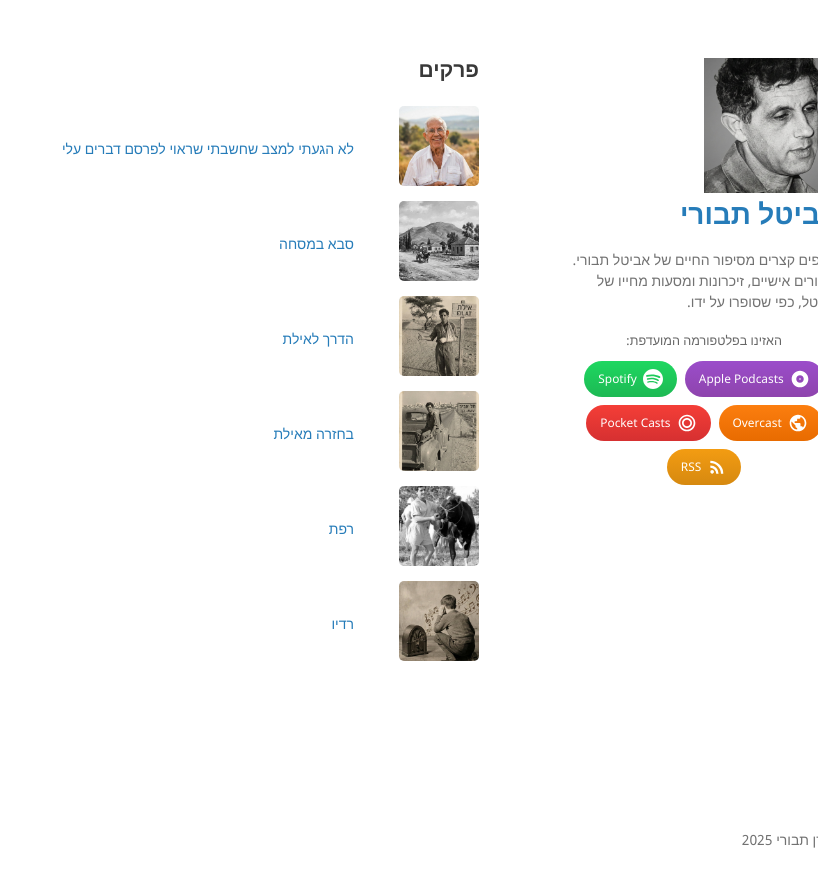
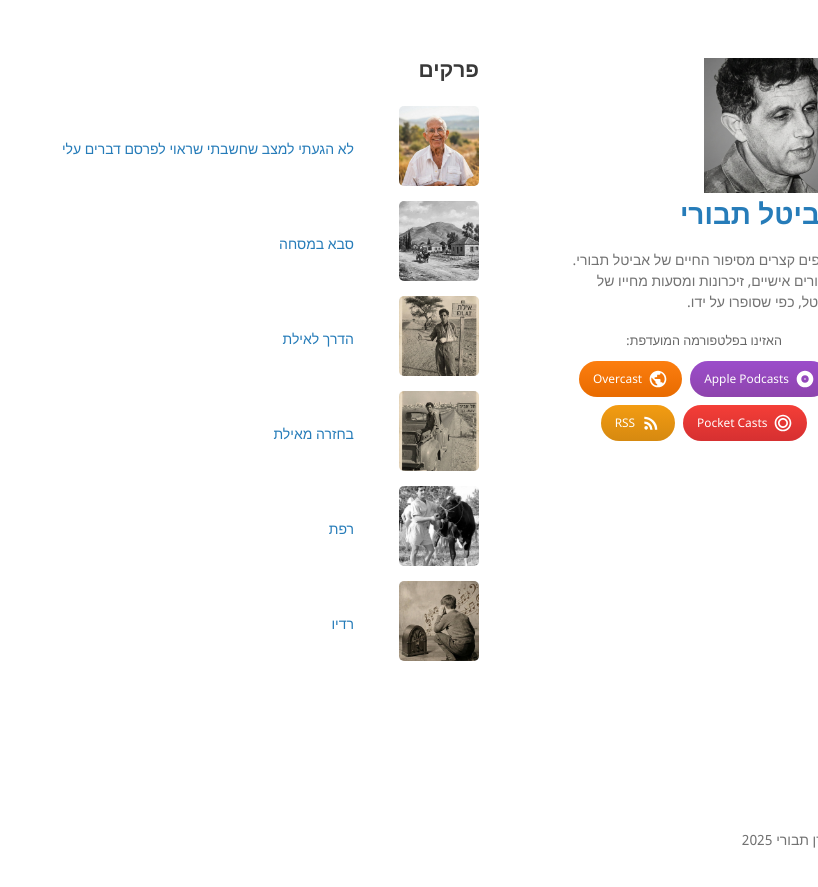
Before and after one commit to rantav/avital, a Jekyll site: the page built from index.md, in a window 1280 px wide. Shown: the top 887 px of the page, without its empty margins (462-1280 px from the left). Built offline with Jekyll 4.4.1, drawn with Linux system fonts in a browser that asks for light colours.

Commit message:
Comment out spotify

```diff
--- a/_includes/podcast-buttons.html
+++ b/_includes/podcast-buttons.html
@@ -7,12 +7,12 @@
       </svg>
       Apple Podcasts
     </a>
-    <a href="{{ site.spotify_url }}" class="podcast-btn spotify" title="Spotify">
+    <!-- <a href="{{ site.spotify_url }}" class="podcast-btn spotify" title="Spotify">
       <svg viewBox="0 0 24 24" width="20" height="20" fill="currentColor">
         <path d="M12 0C5.4 0 0 5.4 0 12s5.4 12 12 12 12-5.4 12-12S18.66 0 12 0zm5.521 17.34c-.24.359-.66.48-1.021.24-2.82-1.74-6.36-2.101-10.561-1.141-.418.122-.779-.179-.899-.539-.12-.421.18-.78.54-.9 4.56-1.021 8.52-.6 11.64 1.32.42.18.479.659.301 1.02zm1.44-3.3c-.301.42-.841.6-1.262.3-3.239-1.98-8.159-2.58-11.939-1.38-.479.12-1.02-.12-1.14-.6-.12-.48.12-1.021.6-1.141C9.6 9.9 15 10.561 18.72 12.84c.361.181.54.78.241 1.2zm.12-3.36C15.24 8.4 8.82 8.16 5.16 9.301c-.6.179-1.2-.181-1.38-.721-.18-.601.18-1.2.72-1.381 4.26-1.26 11.28-1.02 15.721 1.621.539.3.719 1.02.419 1.56-.299.421-1.02.599-1.559.3z"/>
       </svg>
       Spotify
-    </a>
+    </a> -->
     <a href="overcast://x-callback-url/add?url={{ site.podcast_url | url_encode }}" class="podcast-btn overcast" title="Overcast">
       <svg viewBox="0 0 24 24" width="20" height="20" fill="currentColor">
         <path d="M12 2C6.48 2 2 6.48 2 12s4.48 10 10 10 10-4.48 10-10S17.52 2 12 2zm-1 17.93c-3.95-.49-7-3.85-7-7.93 0-.62.08-1.21.21-1.79L9 15v1c0 1.1.9 2 2 2v1.93zm6.9-2.54c-.26-.81-1-1.39-1.9-1.39h-1v-3c0-.55-.45-1-1-1H8v-2h2c.55 0 1-.45 1-1V7h2c1.1 0 2-.9 2-2v-.41c2.93 1.19 5 4.06 5 7.41 0 2.08-.8 3.97-2.1 5.39z"/>
```
